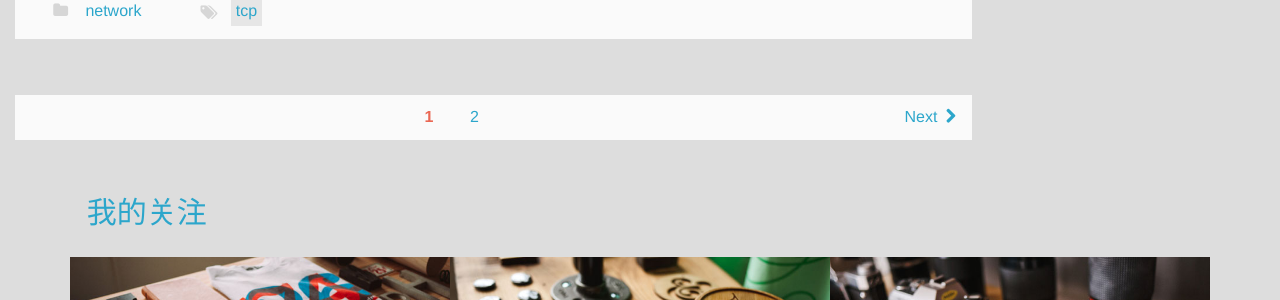
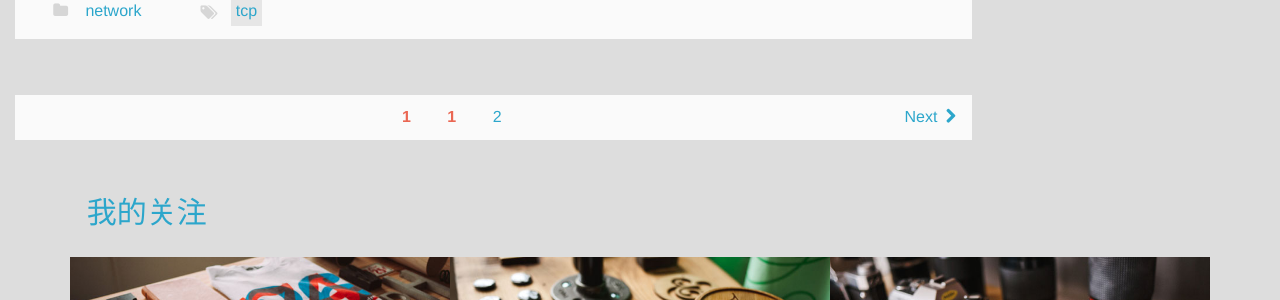
Before and after one commit to 861008761/myBlog, a Jekyll site: the page built from index.html, in a window 1280 px wide and 900 px high, scrolled down 4313 px. Shown: the part 152-452 px from the top of the window. Built offline with Jekyll 4.4.1, drawn with Linux system fonts in a browser that asks for light colours; emoji names are drawn with the system emoji font; Markdown is read by kramdown in place of the engine named in the settings; the list of posts is cut into pages by our own code; comment, search, counter and statistics services are not loaded.

Commit message:
add new files

```diff
--- a/_includes/index.html
+++ b/_includes/index.html
@@ -12,7 +12,6 @@
 
     {% if paginator.previous_page == 1 %}
     <a href="{{ site.baseurl }}"><span></span>Prev</a>
-    <span class="page-number" href="{{ site.baseurl }}" >1</span>
     {% else %}
     <a href="{{ site.baseurl }}/page{{ paginator.previous_page }}"><span></span>Prev</a>
     {% endif %}
@@ -24,7 +23,7 @@
     {% else %}
     <a class="page-number" href="/">1</a>
     {% endif %}
-    {% for i in (2..paginator.total_pages) %}
+    {% for i in (1..paginator.total_pages) %}
     {%if i == paginator.page %}
     <span class="page-number current" href="/page{{ i }}" >{{ i }}</span>
     {% else %}
```
